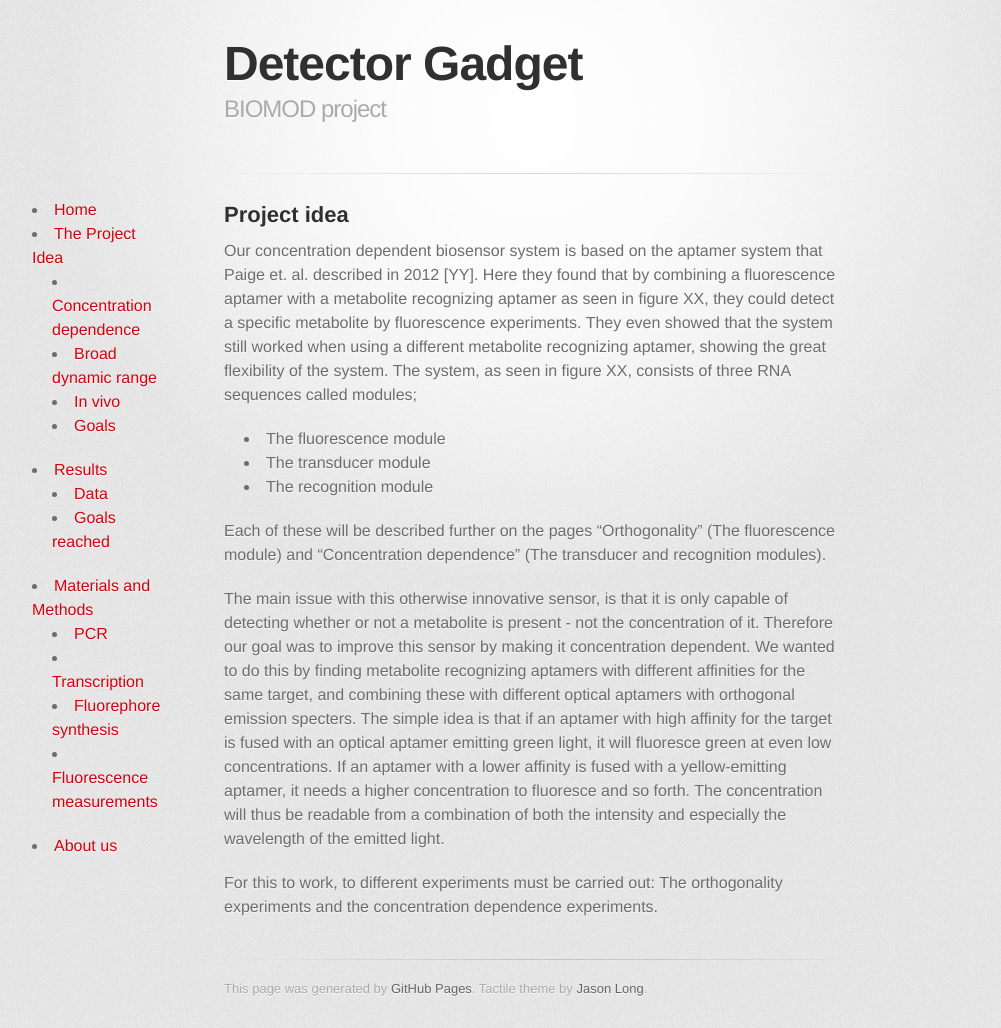
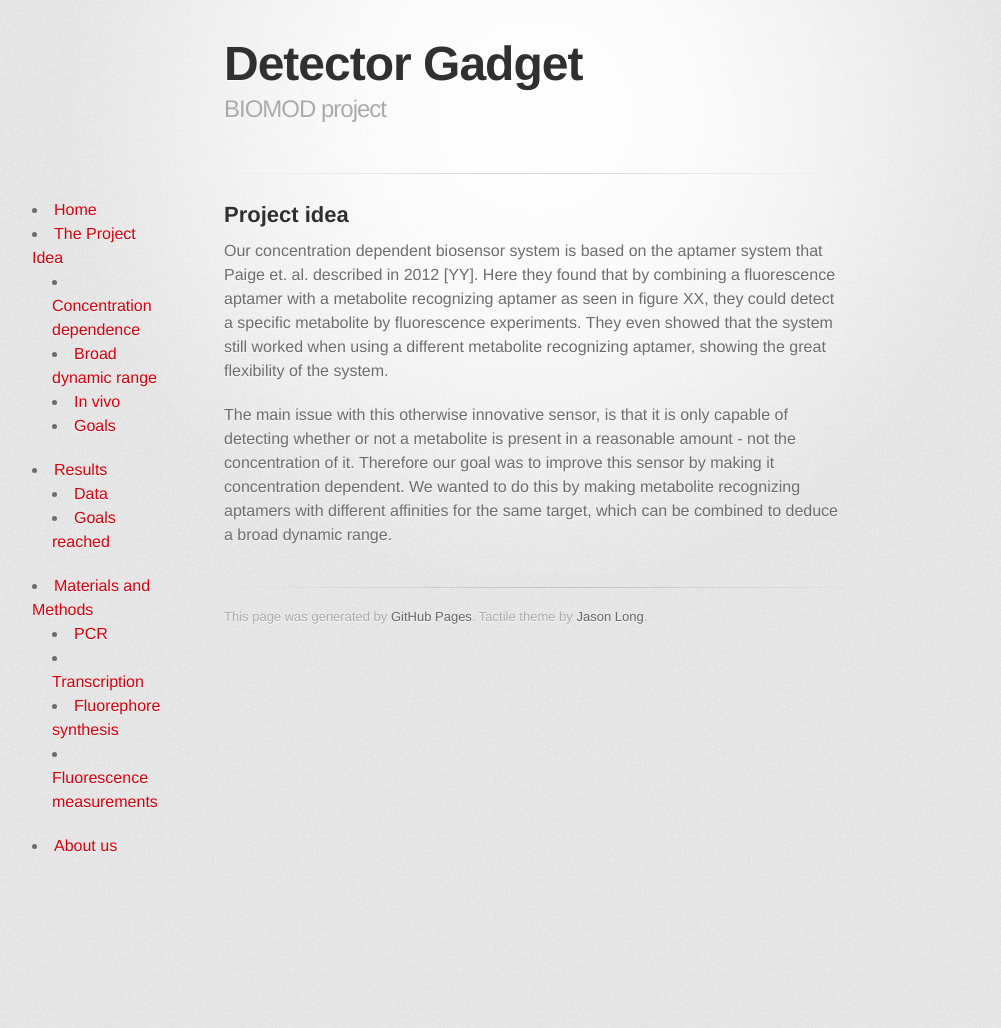
Before and after one commit to detectorgadget/detectorgadget.github.io, a Jekyll site: the page built from Projectidea.md, in a window 1280 px wide. Shown: the whole page, without its empty margins (106-1107 px from the left). Built offline with Jekyll 4.4.1, drawn with Linux system fonts in a browser that asks for light colours; some web fonts are replaced; after the commit the page ends 900 px from its top, so only the background shows below that.

Commit message:
Update to fit new project idea

```diff
--- a/Projectidea.md
+++ b/Projectidea.md
@@ -4,14 +4,5 @@ layout: default
 ## Project idea
 
 Our concentration dependent biosensor system is based on the aptamer system that Paige et. al. described in 2012 [YY]. Here they found that by combining a fluorescence aptamer with a metabolite recognizing aptamer as seen in figure XX, they could detect a specific metabolite by fluorescence experiments. They even showed that the system still worked when using a different metabolite recognizing aptamer, showing the great flexibility of the system.
-The system, as seen in figure XX, consists of three RNA sequences called modules;
 
-* The fluorescence module
-* The transducer module
-* The recognition module
-
-Each of these will be described further on the pages "Orthogonality" (The fluorescence module) and "Concentration dependence" (The transducer and recognition modules).
-
-The main issue with this otherwise innovative sensor, is that it is only capable of detecting whether or not a metabolite is present - not the concentration of it. Therefore our goal was to improve this sensor by making it concentration dependent. We wanted to do this by finding metabolite recognizing aptamers with different affinities for the same target, and combining these with different optical aptamers with orthogonal emission specters. The simple idea is that if an aptamer with high affinity for the target is fused with an optical aptamer emitting green light, it will fluoresce green at even low concentrations. If an aptamer with a lower affinity is fused with a yellow-emitting aptamer, it needs a higher concentration to fluoresce and so forth. The concentration will thus be readable from a combination of both the intensity and especially the wavelength of the emitted light.
-
-For this to work, to different experiments must be carried out: The orthogonality experiments and the concentration dependence experiments.
+The main issue with this otherwise innovative sensor, is that it is only capable of detecting whether or not a metabolite is present in a reasonable amount - not the concentration of it. Therefore our goal was to improve this sensor by making it concentration dependent. We wanted to do this by making metabolite recognizing aptamers with different affinities for the same target, which can be combined to deduce a broad dynamic range.
```
